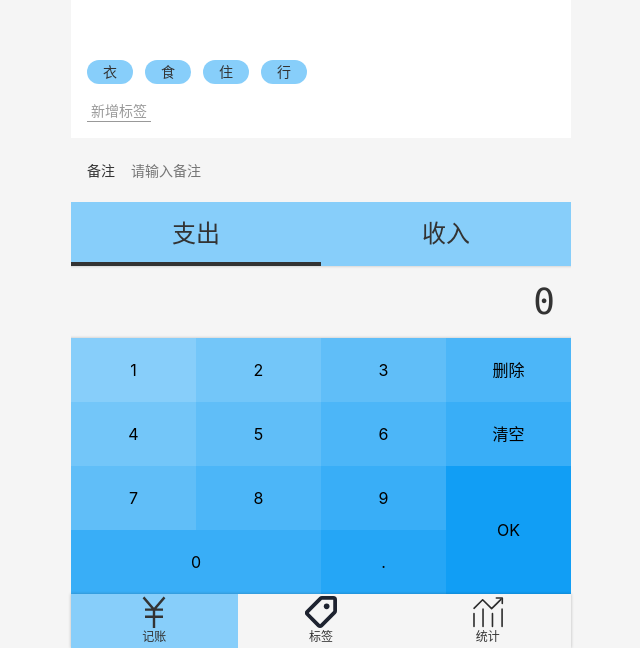
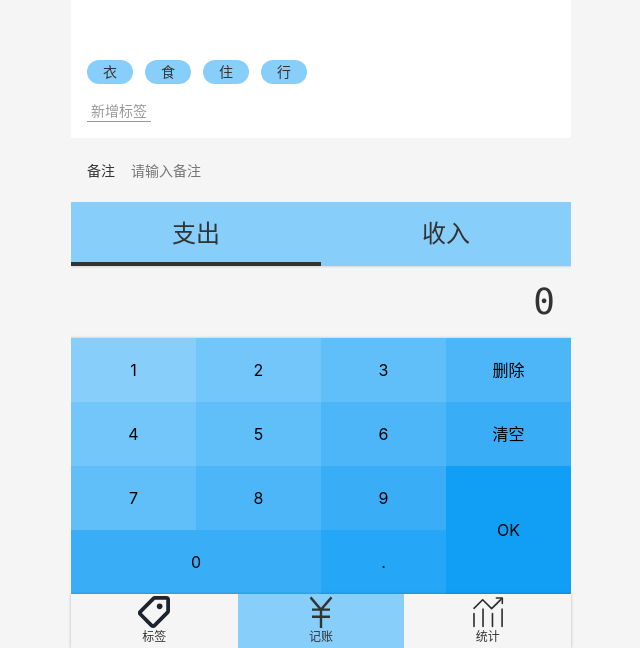
Before and after one commit to Tomabage/danlan, a Vue app: page /labels/edit/1#/money in a window 1280 px wide. Shown: the part 152-800 px from the top of the page, without its empty margins (319-959 px from the left). Built offline with nearby package versions, Linux system fonts and the light colour scheme.

Commit message:
简单调整

```diff
--- a/src/components/Nav.vue
+++ b/src/components/Nav.vue
@@ -1,12 +1,12 @@
 <template>
   <nav>
+    <router-link to="/labels" class="item" active-class="selected">
+      <Icon name="labels"/>
+      标签
+    </router-link>
     <router-link to="/money" class="item" active-class="selected">
       <Icon name="money"/>
       记账
-    </router-link>
-    <router-link to="/labels" class="item" active-class="selected">
-      <Icon name="labels"/>
-      标签
     </router-link>
     <router-link to="/statistics" class="item" active-class="selected">
       <Icon name="statistics"/>
@@ -24,11 +24,13 @@
 
 <style lang="scss" scoped>
 @import "~@/assets/style/helper.scss";
+
 nav {
   display: flex;
   box-shadow: 0 0 3px rgba(0, 0, 0, 0.25);
   flex-direction: row;
   font-size: 12px;
+
   > .item {
     padding: 2px 0;
     width: 33.33333%;
@@ -36,12 +38,14 @@
     justify-content: center;
     align-items: center;
     flex-direction: column;
+
     .icon {
       width: 32px;
       height: 32px;
     }
   }
-  > .item.selected{
+
+  > .item.selected {
     background: $color-highlight;
   }
 }
--- a/src/router/index.ts
+++ b/src/router/index.ts
@@ -1,6 +1,5 @@
 import Vue from 'vue'
 import VueRouter, {RouteConfig} from 'vue-router'
-import Home from '@/views/Home.vue'
 import Money from '@/views/Money.vue'
 import Labels from '@/views/Labels.vue'
 import Statistics from '@/views/Statistics.vue'
@@ -23,8 +22,8 @@
         component: Labels
     },
     {
-      path:'/labels/edit/:id',
-      component:EditLabel
+        path: '/labels/edit/:id',
+        component: EditLabel
     },
 
     {
--- a/src/views/About.vue
+++ /dev/null
@@ -1,5 +0,0 @@
-<template>
-  <div class="about">
-    <h1>This is an about page</h1>
-  </div>
-</template>
```
Also changed, not shown: src/views/Home.vue (deleted, +0 -18 lines).
